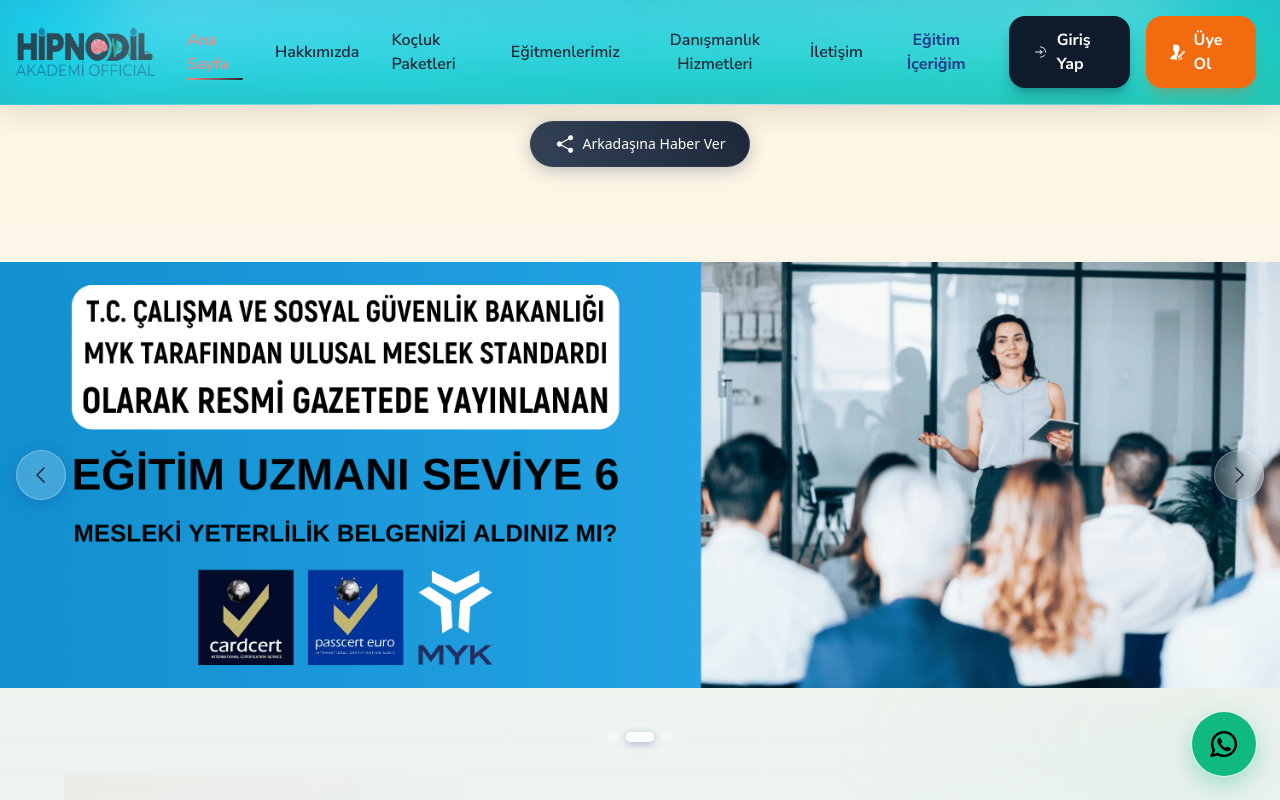
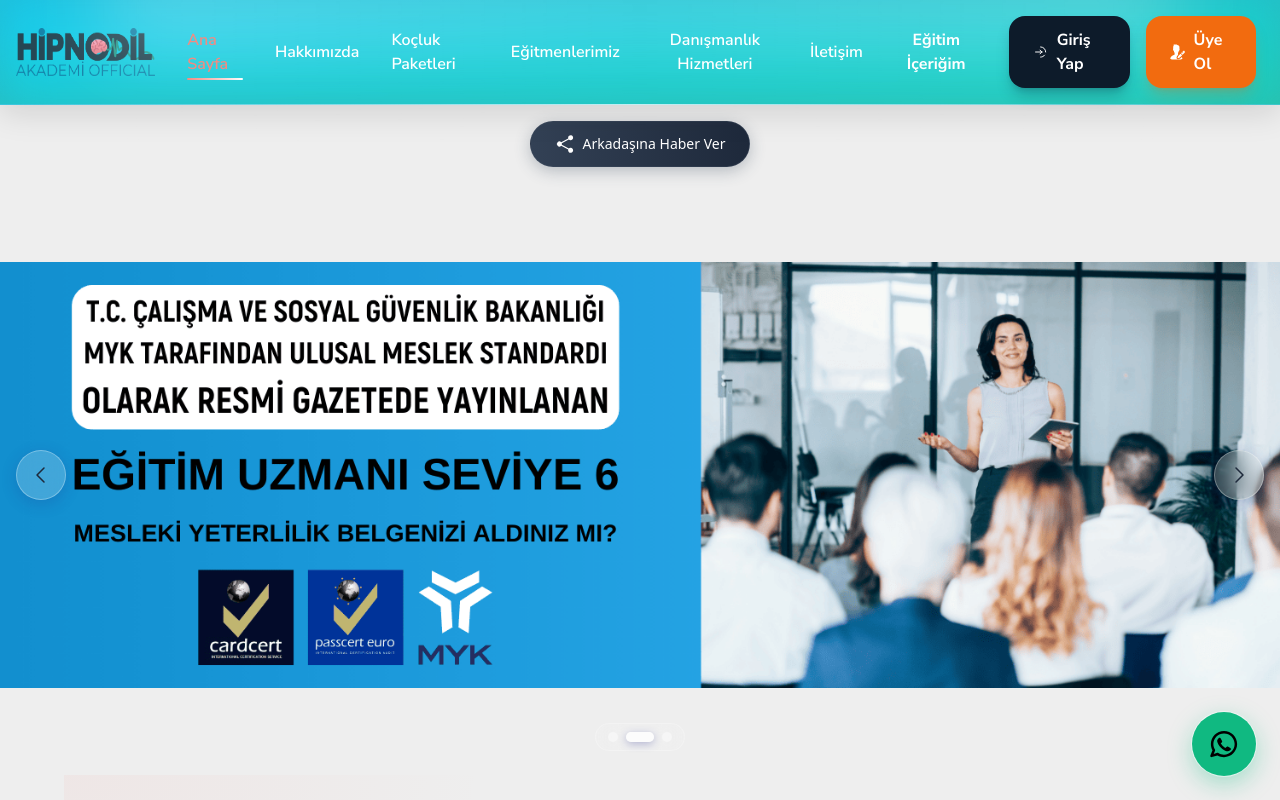
Before and after one commit to tetik-mehmet/hipnodil-akademi, a Next.js app: page / in a window 1280 px wide. Shown: the top 800 px of the page. Built offline with nearby package versions, Linux system fonts and the light colour scheme.

Commit message:
frontend düzenlemeleri

```diff
--- a/app/components/Header.js
+++ b/app/components/Header.js
@@ -112,7 +112,7 @@ export default function Header() {
           aria-controls="mobile-menu"
           aria-expanded={isOpen}
           onClick={() => setIsOpen((v) => !v)}
-          className="md:hidden inline-flex items-center justify-center rounded-lg border border-gray-300 bg-white px-3 py-2 text-gray-900 shadow-sm transition hover:bg-gray-50 focus-visible:outline-none focus-visible:ring-2 focus-visible:ring-offset-2 focus-visible:ring-[#F28B82]"
+          className="md:hidden inline-flex items-center justify-center rounded-lg border border-transparent bg-[#F26B0F] px-3 py-2 text-white shadow-sm transition hover:brightness-110 focus-visible:outline-none focus-visible:ring-2 focus-visible:ring-offset-2 focus-visible:ring-white/70"
         >
           <svg
             xmlns="http://www.w3.org/2000/svg"
@@ -145,9 +145,9 @@ export default function Header() {
             href="/"
             className={`relative font-semibold transition-colors after:absolute after:left-0 after:-bottom-1 after:h-0.5 after:w-full after:origin-left after:rounded after:transition-transform after:duration-300 ${
               pathname === "/"
-                ? "text-[#F28B82] after:scale-x-100 after:bg-gradient-to-r after:from-[#F28B82] after:to-[#1F2937]"
-                : "text-[#1f2937] hover:text-[#1f2937] after:scale-x-0 after:bg-gradient-to-r after:from-[#F28B82] after:to-[#1F2937] hover:after:scale-x-100"
-            } focus-visible:outline-none focus-visible:ring-2 focus-visible:ring-offset-2 focus-visible:ring-[#F28B82] focus-visible:rounded-md`}
+                ? "text-[#F28B82] after:scale-x-100 after:bg-gradient-to-r after:from-[#F28B82] after:to-white"
+                : "text-white hover:text-white/90 after:scale-x-0 after:bg-gradient-to-r after:from-[#F28B82] after:to-white hover:after:scale-x-100"
+            } focus-visible:outline-none focus-visible:ring-2 focus-visible:ring-offset-2 focus-visible:ring-white/70 focus-visible:rounded-md`}
           >
             Ana Sayfa
           </Link>
@@ -155,9 +155,9 @@ export default function Header() {
             href="/hakkimizda"
             className={`relative font-semibold transition-colors after:absolute after:left-0 after:-bottom-1 after:h-0.5 after:w-full after:origin-left after:rounded after:transition-transform after:duration-300 ${
               pathname === "/hakkimizda"
-                ? "text-[#F28B82] after:scale-x-100 after:bg-gradient-to-r after:from-[#F28B82] after:to-[#1F2937]"
-                : "text-[#1f2937] hover:text-[#1f2937] after:scale-x-0 after:bg-gradient-to-r after:from-[#F28B82] after:to-[#1F2937] hover:after:scale-x-100"
-            } focus-visible:outline-none focus-visible:ring-2 focus-visible:ring-offset-2 focus-visible:ring-[#F28B82] focus-visible:rounded-md`}
+                ? "text-[#F28B82] after:scale-x-100 after:bg-gradient-to-r after:from-[#F28B82] after:to-white"
+                : "text-white hover:text-white/90 after:scale-x-0 after:bg-gradient-to-r after:from-[#F28B82] after:to-white hover:after:scale-x-100"
+            } focus-visible:outline-none focus-visible:ring-2 focus-visible:ring-offset-2 focus-visible:ring-white/70 focus-visible:rounded-md`}
           >
             Hakkımızda
           </Link>
@@ -165,9 +165,9 @@ export default function Header() {
             href="/paketler"
             className={`relative font-semibold transition-colors after:absolute after:left-0 after:-bottom-1 after:h-0.5 after:w-full after:origin-left after:rounded after:transition-transform after:duration-300 ${
               pathname === "/paketler"
-                ? "text-[#F28B82] after:scale-x-100 after:bg-gradient-to-r after:from-[#F28B82] after:to-[#1F2937]"
-                : "text-[#1f2937] hover:text-[#1f2937] after:scale-x-0 after:bg-gradient-to-r after:from-[#F28B82] after:to-[#1F2937] hover:after:scale-x-100"
-            } focus-visible:outline-none focus-visible:ring-2 focus-visible:ring-offset-2 focus-visible:ring-[#F28B82] focus-visible:rounded-md`}
+                ? "text-[#F28B82] after:scale-x-100 after:bg-gradient-to-r after:from-[#F28B82] after:to-white"
+                : "text-white hover:text-white/90 after:scale-x-0 after:bg-gradient-to-r after:from-[#F28B82] after:to-white hover:after:scale-x-100"
+            } focus-visible:outline-none focus-visible:ring-2 focus-visible:ring-offset-2 focus-visible:ring-white/70 focus-visible:rounded-md`}
           >
             Koçluk Paketleri
           </Link>
@@ -175,9 +175,9 @@ export default function Header() {
             href="/egitmenler"
             className={`relative font-semibold transition-colors after:absolute after:left-0 after:-bottom-1 after:h-0.5 after:w-full after:origin-left after:rounded after:transition-transform after:duration-300 ${
               pathname === "/egitmenler"
-                ? "text-[#F28B82] after:scale-x-100 after:bg-gradient-to-r after:from-[#F28B82] after:to-[#1F2937]"
-                : "text-[#1f2937] hover:text-[#1f2937] after:scale-x-0 after:bg-gradient-to-r after:from-[#F28B82] after:to-[#1F2937] hover:after:scale-x-100"
-            } focus-visible:outline-none focus-visible:ring-2 focus-visible:ring-offset-2 focus-visible:ring-[#F28B82] focus-visible:rounded-md`}
+                ? "text-[#F28B82] after:scale-x-100 after:bg-gradient-to-r after:from-[#F28B82] after:to-white"
+                : "text-white hover:text-white/90 after:scale-x-0 after:bg-gradient-to-r after:from-[#F28B82] after:to-white hover:after:scale-x-100"
+            } focus-visible:outline-none focus-visible:ring-2 focus-visible:ring-offset-2 focus-visible:ring-white/70 focus-visible:rounded-md`}
           >
             Eğitmenlerimiz
           </Link>
@@ -188,9 +188,9 @@ export default function Header() {
               aria-expanded="false"
               className={`relative font-semibold transition-colors after:absolute after:left-0 after:-bottom-1 after:h-0.5 after:w-full after:origin-left after:rounded after:transition-transform after:duration-300 ${
                 pathname === "/danismanlik" || pathname === "/grup_danismanlik"
-                  ? "text-[#F28B82] after:scale-x-100 after:bg-gradient-to-r after:from-[#F28B82] after:to-[#1F2937]"
-                  : "text-[#1f2937] hover:text-[#1f2937] after:scale-x-0 after:bg-gradient-to-r after:from-[#F28B82] after:to-[#1F2937] hover:after:scale-x-100"
-              } focus-visible:outline-none focus-visible:ring-2 focus-visible:ring-offset-2 focus-visible:ring-[#F28B82] focus-visible:rounded-md`}
+                  ? "text-[#F28B82] after:scale-x-100 after:bg-gradient-to-r after:from-[#F28B82] after:to-white"
+                  : "text-white hover:text-white/90 after:scale-x-0 after:bg-gradient-to-r after:from-[#F28B82] after:to-white hover:after:scale-x-100"
+              } focus-visible:outline-none focus-visible:ring-2 focus-visible:ring-offset-2 focus-visible:ring-white/70 focus-visible:rounded-md`}
             >
               Danışmanlık Hizmetleri
             </button>
@@ -221,16 +221,16 @@ export default function Header() {
             href="/iletisim"
             className={`relative font-semibold transition-colors after:absolute after:left-0 after:-bottom-1 after:h-0.5 after:w-full after:origin-left after:rounded after:transition-transform after:duration-300 ${
               pathname === "/iletisim"
-                ? "text-[#F28B82] after:scale-x-100 after:bg-gradient-to-r after:from-[#F28B82] after:to-[#1F2937]"
-                : "text-[#1f2937] hover:text-[#1f2937] after:scale-x-0 after:bg-gradient-to-r after:from-[#F28B82] after:to-[#1F2937] hover:after:scale-x-100"
-            } focus-visible:outline-none focus-visible:ring-2 focus-visible:ring-offset-2 focus-visible:ring-[#F28B82] focus-visible:rounded-md`}
+                ? "text-[#F28B82] after:scale-x-100 after:bg-gradient-to-r after:from-[#F28B82] after:to-white"
+                : "text-white hover:text-white/90 after:scale-x-0 after:bg-gradient-to-r after:from-[#F28B82] after:to-white hover:after:scale-x-100"
+            } focus-visible:outline-none focus-visible:ring-2 focus-visible:ring-offset-2 focus-visible:ring-white/70 focus-visible:rounded-md`}
           >
             İletişim
           </Link>
           <button
             type="button"
             onClick={handleEgitimIcerikClick}
-            className="relative font-bold text-[#1E3A8A] transition-colors hover:text-[#059669] after:absolute after:left-0 after:-bottom-1 after:h-0.5 after:w-full after:origin-left after:scale-x-0 after:rounded after:bg-gradient-to-r after:from-[#1E3A8A] after:to-[#059669] after:transition-transform after:duration-300 hover:after:scale-x-100 focus-visible:outline-none focus-visible:ring-2 focus-visible:ring-offset-2 focus-visible:ring-[#1E3A8A] focus-visible:rounded-md"
+            className="relative font-bold text-white transition-colors hover:text-white/90 after:absolute after:left-0 after:-bottom-1 after:h-0.5 after:w-full after:origin-left after:scale-x-0 after:rounded after:bg-gradient-to-r after:from-white after:to-white after:transition-transform after:duration-300 hover:after:scale-x-100 focus-visible:outline-none focus-visible:ring-2 focus-visible:ring-offset-2 focus-visible:ring-white/70 focus-visible:rounded-md"
           >
             Eğitim İçeriğim
           </button>
--- a/app/page.js
+++ b/app/page.js
@@ -118,10 +118,7 @@ export default function Home() {
   }, [isPaused, slides.length]);
 
   return (
-    <div className="font-sans min-h-screen text-slate-800 bg-gradient-to-b from-[#FFF6E5] via-[#BBDCE5]/40 to-[#A8D5BA]/40">
-      {/* soft, airy blurred background overlay */}
-      <div className="pointer-events-none fixed inset-0 -z-10 blur-2xl opacity-70 [background-image:radial-gradient(1000px_600px_at_0%_0%,rgba(187,220,229,0.35),transparent_60%),radial-gradient(800px_500px_at_100%_100%,rgba(168,213,186,0.35),transparent_60%)]" />
-
+    <div className="font-sans min-h-screen text-slate-800 bg-[#EEEEEE]">
       {/* Paylaş Butonu - Header'ın hemen altında */}
       <div className="relative z-10 mx-auto max-w-6xl px-4 sm:px-6 pt-4 pb-2">
         <div className="flex justify-center">
```
